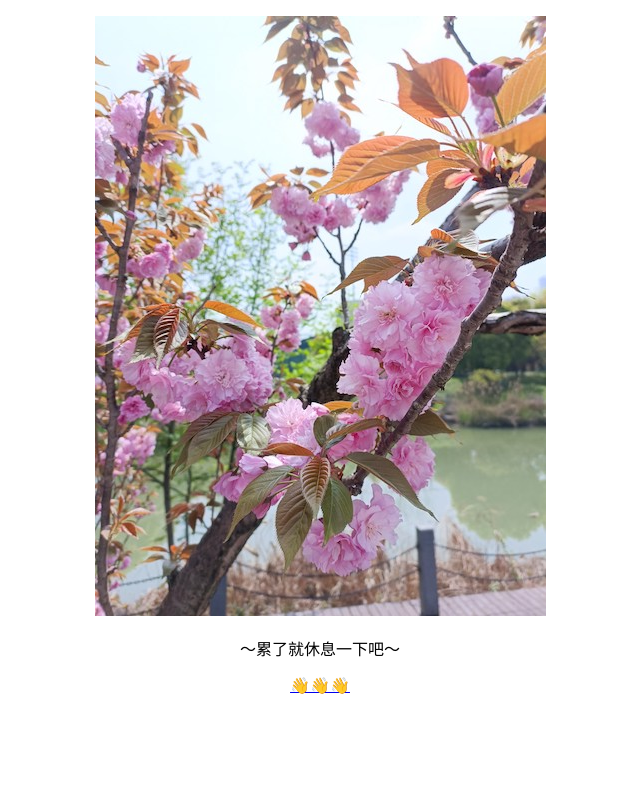
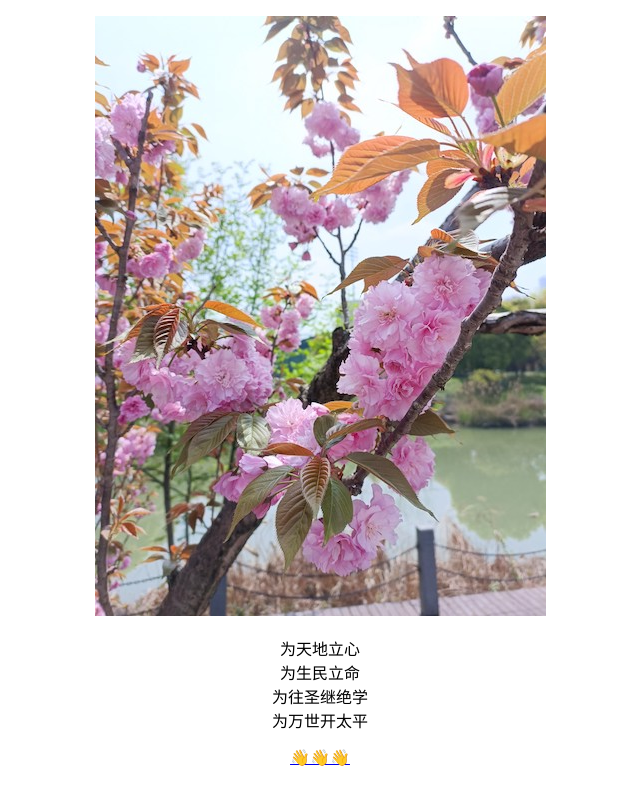
Before and after one commit to dushaoshuai/dushaoshuai.github.io, a plain HTML site: page index.html in a window 1280 px wide. Shown: the whole page, without its empty margins (320-960 px from the left). Drawn offline with Linux system fonts and the light colour scheme.

Commit message:
横渠四句

```diff
--- a/index.html
+++ b/index.html
@@ -2,7 +2,7 @@
 <html lang="zh">
 <head>
     <meta charset="UTF-8">
-    <title>Who cares?</title>
+    <title>加油吧</title>
     <style>
         p {
             text-align: center
@@ -15,7 +15,10 @@
     <img src="image.jpg" alt="background">
 </p>
 <p>
-    ～累了就休息一下吧～
+    为天地立心<br>
+    为生民立命<br>
+    为往圣继绝学<br>
+    为万世开太平
 </p>
 </body>
 
```
